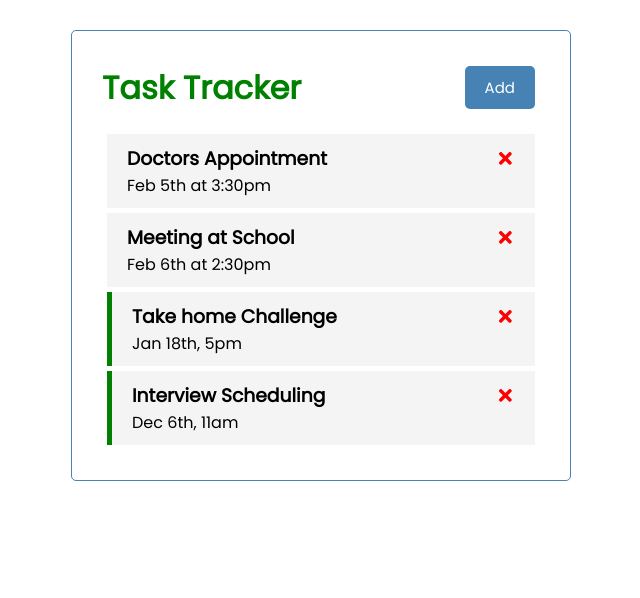
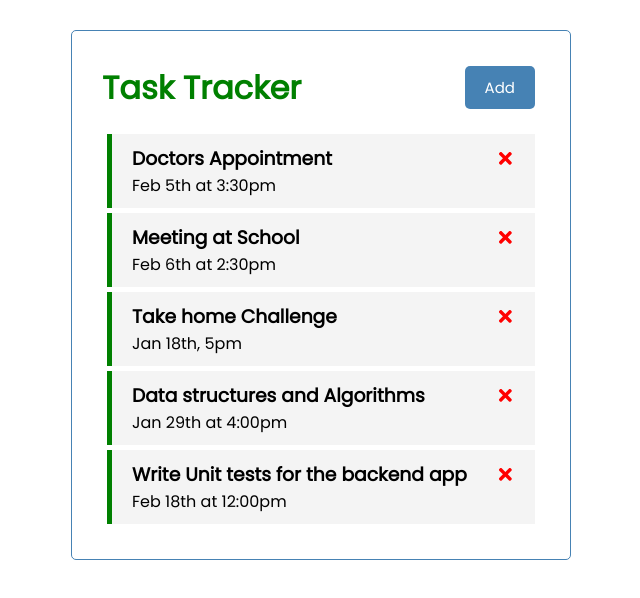
Before and after one commit to arnoldkunihira/task-tracker, a React (Create React App) app: page / in a window 1280 px wide. Shown: the top 598 px of the page, without its empty margins (319-959 px from the left). Built offline with nearby package versions, Linux system fonts and the light colour scheme; data requests are answered from the project's data file.

Commit message:
Add logic for CRUD ops

```diff
--- a/src/App.js
+++ b/src/App.js
@@ -2,58 +2,74 @@
 import Tasks from "./components/Tasks";
 import AddTask from "./components/AddTask";
 
-import {useState} from "react";
+import {useEffect, useState} from "react";
 
 function App() {
     const [showAddTask, setShowAddTask] = useState(false);
 
-    const initialState = [
-        {
-            "id": 1,
-            "text": "Doctors Appointment",
-            "day": "Feb 5th at 3:30pm",
-            "reminder": false
-        },
-        {
-            "id": 2,
-            "text": "Meeting at School",
-            "day": "Feb 6th at 2:30pm",
-            "reminder": false
-        },
-        {
-            "id": 3,
-            "text": "Take home Challenge",
-            "day": "Jan 18th, 5pm",
-            "reminder": true
-        },
-        {
-            "id": 4,
-            "text": "Interview Scheduling",
-            "day": "Dec 6th, 11am",
-            "reminder": true
-        }
-    ];
-
+    const initialState = [];
     const [tasks, setTasks] = useState(initialState);
 
+    useEffect(() => {
+        const getTasks = async () => {
+            const tasksFromServer = await fetchTasks();
+            setTasks(tasksFromServer)
+        }
+
+        getTasks();
+    }, []);
+
+    // Fetch tasks
+    const fetchTasks = async () => {
+        const response = await fetch("http://localhost:5000/tasks");
+        return await response.json();
+    }
+
+    // Fetch task
+    const fetchTask = async (id) => {
+        const response = await fetch(`http://localhost:5000/tasks/${id}`);
+        return await response.json();
+    }
+
     // Add Task
-    const addTask = (task) => {
+    const addTask = async (task) => {
         // Have a random ID
-        const id = Math.floor(Math.random() * 10000) + 1;
-        const newTask = {id, ...task};
-        setTasks([...tasks, newTask]);
+        // const id = Math.floor(Math.random() * 10000) + 1;
+        // const newTask = {id, ...task};
+        // setTasks([...tasks, newTask]);
+        const response = await fetch("http://localhost:5000/tasks", {
+            method: "POST",
+            headers: {"Content-type": "application/json"},
+            body: JSON.stringify(task)
+        });
+
+        const data = await response.json();
+        setTasks([...tasks, data]);
     }
 
     // Delete task
-    const deleteTask = (id) => {
+    const deleteTask = async (id) => {
+        await fetch(`http://localhost:5000/tasks/${id}`, {
+            method: "DELETE"
+        })
         setTasks(tasks.filter((task) => task.id !== id));
     }
 
     // Toggle reminder
-    const toggleReminder = (id) => {
-        console.log('toggle', id);
+    const toggleReminder = async (id) => {
+        const taskToToggle = await fetchTask(id);
+        const updatedTask = {...taskToToggle, reminder: !taskToToggle.reminder}
+
+        const response = await fetch(`http://localhost:5000/tasks/${id}`, {
+            method: 'PUT',
+            headers: {'Content-type': 'application/json'},
+            body: JSON.stringify(updatedTask)
+        });
+
+        const data = await response.json();
+
         setTasks(tasks.map((task) =>
-            task.id === id ? {...task, reminder: !task.reminder} : task))
+            task.id === id ? {...task, reminder: data.reminder} : task))
     }
 
     return (
```
